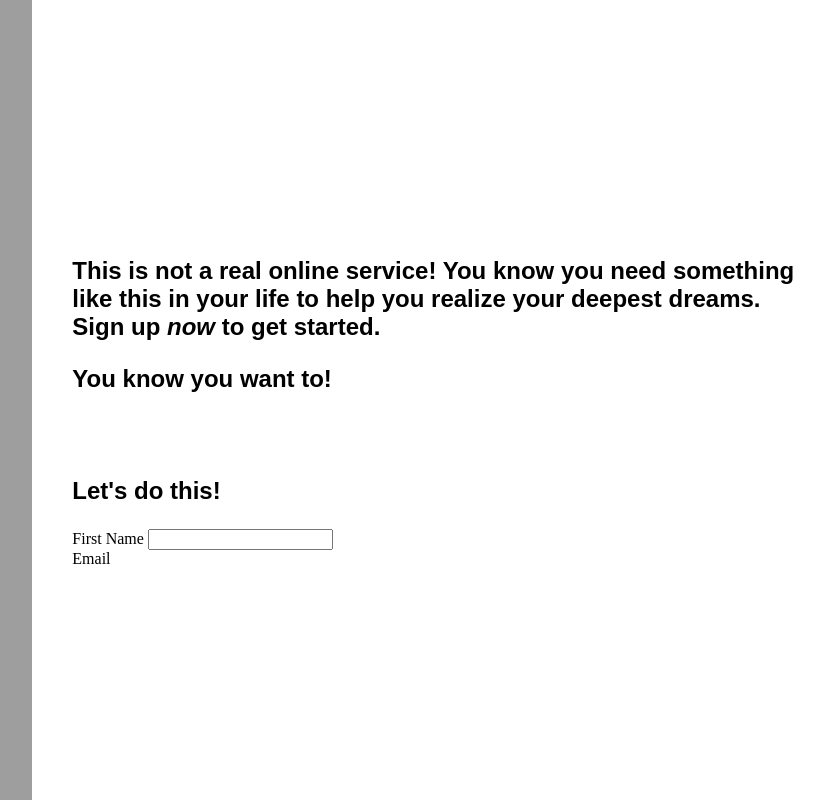
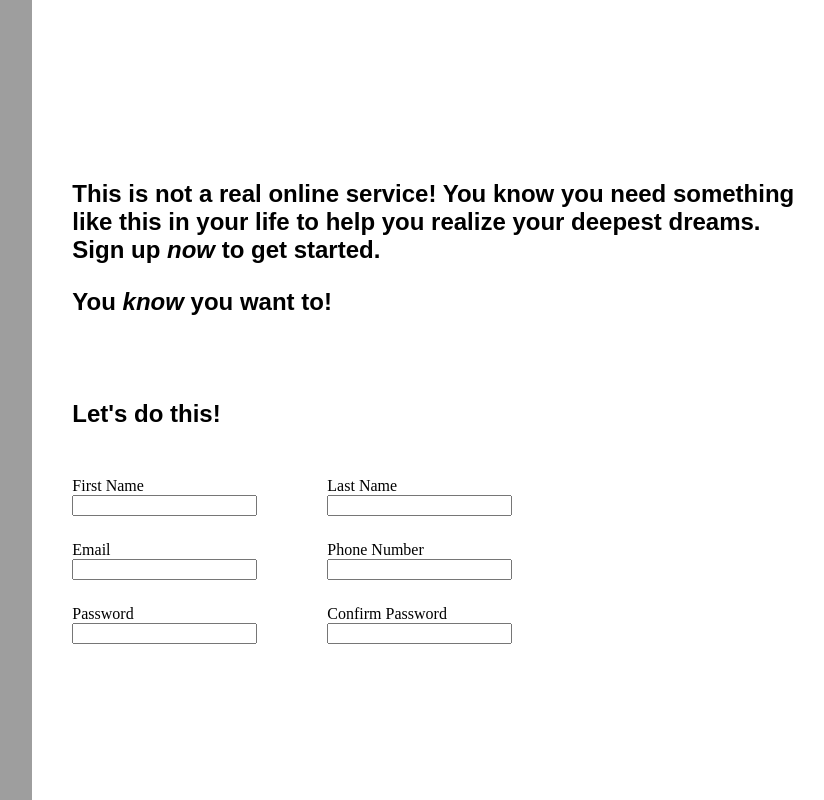
Before and after one commit to PaulBerger56/sign-up-form, a plain HTML site: page index.html in a window 1280 px wide. Shown: the whole page, without its empty margins (381-1205 px from the left). Drawn offline with Linux system fonts and the light colour scheme; grey boxes are pictures that could not be loaded.

Commit message:
Add css to set the form layout up

```diff
--- a/index.html
+++ b/index.html
@@ -15,19 +15,42 @@
                 <div class="top-paragraph">
                     <p>This is not a real online service! You know you need something like this in your life to help you realize your deepest dreams.
                     <br> Sign up <i>now</i> to get started.</p>
-                    <p>You know you want to!</p>
+                    <p>You <i>know</i> you want to!</p>
                 </div>
                 <br>
                 <br>
                 <div class="info-area">
                     <p>Let's do this!</p>
                     <form action="#" method="get">
-                        <div class="left-column">
-                            <label for="first_name">First Name</label>
-                            <input type="text" id="first_name" name="first_name">
-                            <br>
-
-                            <label for="email">Email</label>
+                        <div class="form-row">
+                            <div class="entry">
+                                <label for="first_name">First Name</label>
+                                <input type="text" id="first_name" name="first_name">
+                            </div>
+                            <div class="entry">
+                                <label for="last_name">Last Name</label>
+                                <input type="text" id="last_name" name="last_name">
+                            </div>
+                        </div>
+                        <div class="form-row">
+                            <div class="entry">
+                                <label for="email">Email</label>
+                                <input type="email" id="email" name="email">
+                            </div>
+                            <div class="entry">
+                                <label for="phone_number">Phone Number</label>
+                                <input type="tel" id="phone_number" name="phone_number">
+                            </div>
+                        </div>
+                        <div class="form-row">
+                            <div class="entry">
+                                <label for="password">Password</label>
+                                <input class="confirmed" type="password" id="password" name="password" required>
+                            </div>
+                            <div class="entry">
+                                <label for="confirm_password">Confirm Password</label>
+                                <input class="confirmed" type="password" id="confirm_password" name="confirm_password" required>
+                            </div>
                         </div>
                     </form>
 
--- a/style.css
+++ b/style.css
@@ -45,3 +45,19 @@ p {
     font-family: sans-serif;
     font-weight: 900;
 }
+
+form {
+    max-width: 750px;
+}
+
+.form-row {
+    display: flex;
+    align-items: self-start
+}
+
+.entry {
+    display: flex;
+    flex-direction: column;
+    padding-right: 70px;
+    padding-top: 25px;
+}
```
